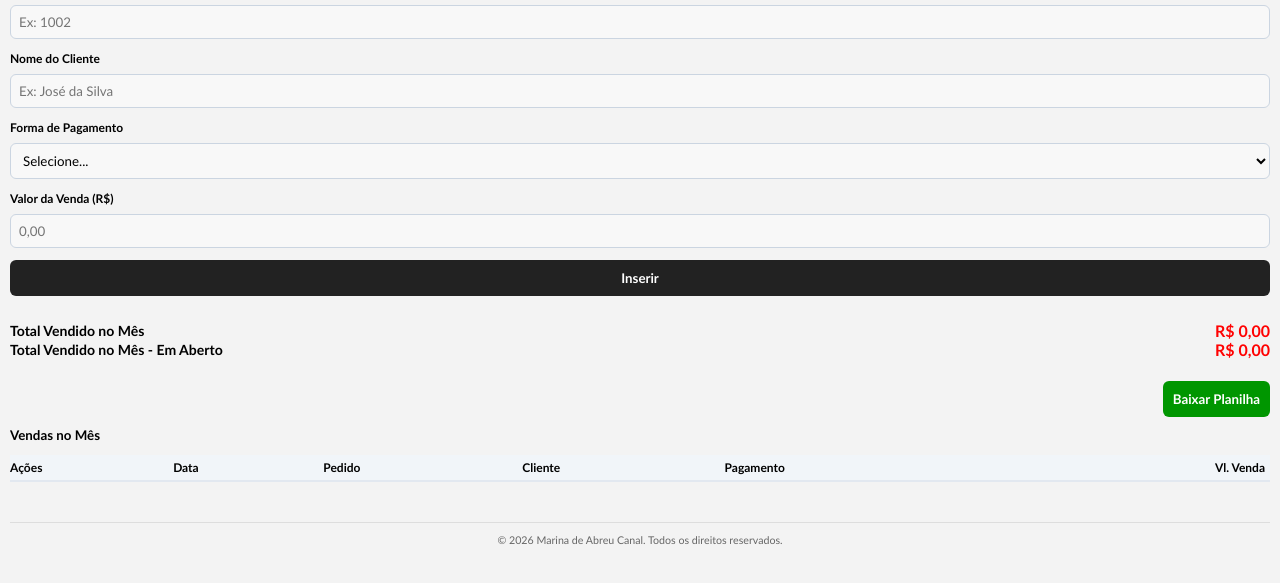
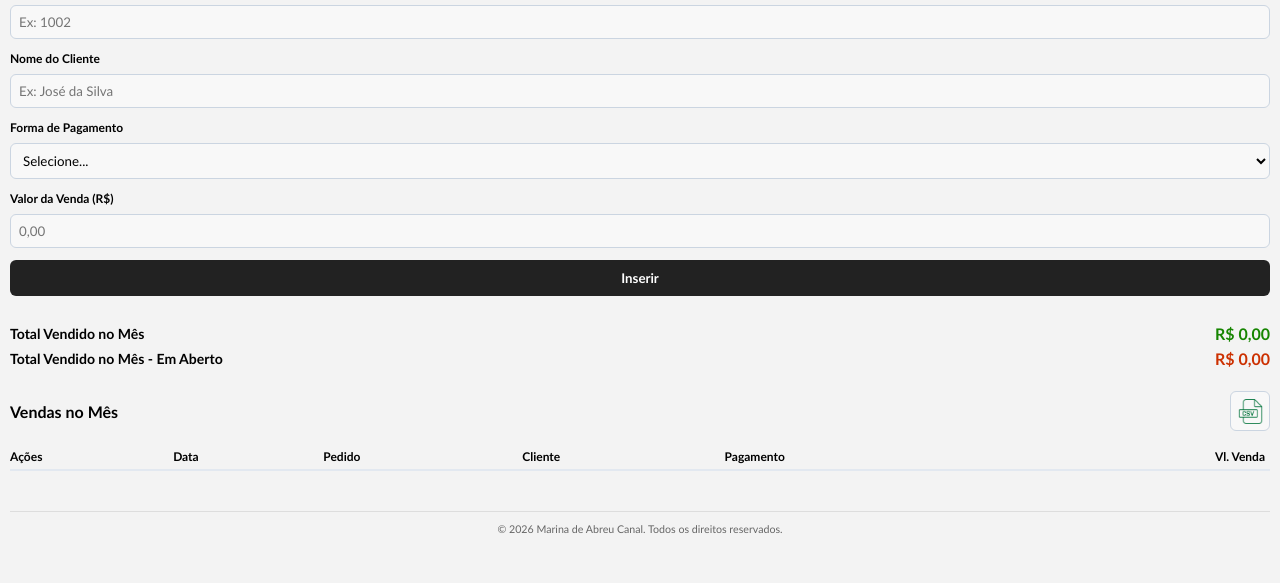
Before and after one commit to marinacanal/Controle-Venda, a plain HTML site: page index.html in a window 1280 px wide. Shown: the part 87-670 px from the top of the page. Drawn offline with Linux system fonts and the light colour scheme.

Commit message:
Feat: add icon para exportar CSV, ajuste de cores
- Por questões visuais, adicionado um ícone no botão de exportar CSV
- Ajustadas as cores dos totalizadores

```diff
--- a/index.css
+++ b/index.css
@@ -18,7 +18,6 @@ header {
 }
 
 .form-section {
-    background: #f3f3f3;
     border-radius: 8px;
     margin-bottom: 25px;
 }
@@ -80,43 +79,63 @@ header {
     align-items: center;
     font-weight: 600;
     width: 100%;
+    padding: 3px 0;
 }
 
-.total-vendido p, .total-vendido-aberto p {
+.total-vendido p {
     font-size: 12pt;
-    color: #ff0101;
+    color: #168500;
 }
 
 .total-vendido-aberto {
-    padding-bottom: 22px;
+    padding-bottom: 23px;
+}
+
+.total-vendido-aberto p {
+    font-size: 12pt;
+    color: #cc3000;
+}
+
+.vendas-group {
+    display: flex;
+    justify-content: space-between;
+    align-items: center;
+    margin-bottom: 13px;
+}
+
+.vendas-group h2 {
+    color: #000000;
+    font-size: 12pt;
 }
 
 #btn-exportar {
-    padding: 10px;
-    background-color: #009600;
-    color: white;
-    border: none;
-    border-radius: 6px;
+    display: flex;
+    justify-content: center;
+    align-items: center;
+
+    width: 40px;
+    height: 40px;
+    padding: 0;
+
+    background-color: #f8f8f8;
     font-weight: 600;
     cursor: pointer;
 
-    display: block;
-    margin-left: auto;
-    margin-bottom: 10px;
+    border: 1px solid #cbd5e1;
+    border-radius: 6px;
 }
 
-#btn-exportar:hover { background-color: #30b80e; }
+#btn-exportar:hover { border: 1px solid black; }
 
-.vendas-section h2 {
-    color: #000000;
-    font-size: 10pt;
-    margin-bottom: 12px;
+#btn-exportar img {
+    width: 25px;
+    height: 25px;
+    object-fit: contain;
 }
 
 table { width: 100%; border-collapse: collapse; }
 
 table th {
-    background-color: #f1f5f9;
     color: #000000;
     padding: 5px;
     border-bottom: 2px solid #e2e8f0;
--- a/index.html
+++ b/index.html
@@ -55,10 +55,14 @@
         <p id="total-mes-aberto">R$ 0,00</p>
     </section>
 
-    <button id="btn-exportar">Baixar Planilha</button>
+    <section class="vendas-section">
+        <div class="vendas-group">
+            <h2>Vendas no Mês</h2>
+            <button id="btn-exportar">
+                <img src="icons/csv.png">
+            </button>
+        </div>
 
-    <section class="vendas-section">
-        <h2>Vendas no Mês</h2>
         <table>
             <thead>
                 <tr>
```
Also changed, not shown: icons/csv.png (added).
